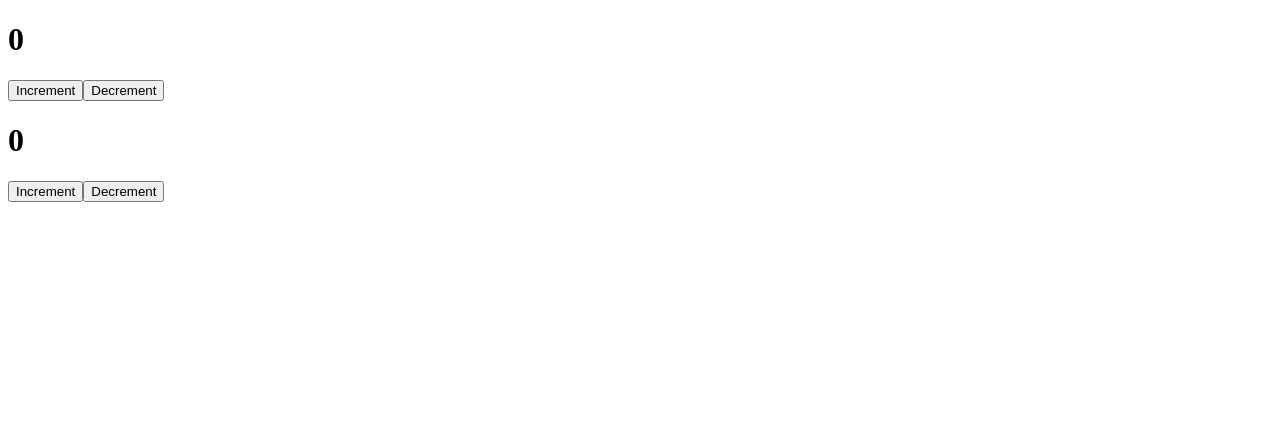
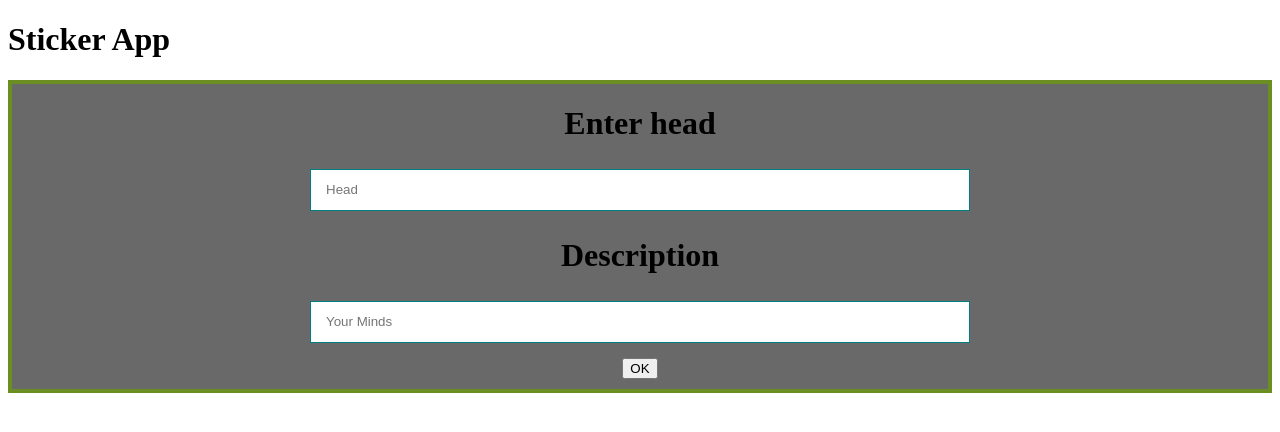
Before and after one commit to godoxyfair/react-trainer-prj, a React (Create React App) app: page / in a window 1280 px wide. Shown: the top 432 px of the page. Built offline with nearby package versions, Linux system fonts and the light colour scheme.

Commit message:
trainer react prj

```diff
--- a/package.json
+++ b/package.json
@@ -6,6 +6,7 @@
     "@testing-library/jest-dom": "^5.16.4",
     "@testing-library/react": "^13.2.0",
     "@testing-library/user-event": "^13.5.0",
+    "@types/react": "^18.0.9",
     "react": "^18.1.0",
     "react-dom": "^18.1.0",
     "react-scripts": "5.0.1",
--- a/src/App.js
+++ b/src/App.js
@@ -3,6 +3,8 @@ import {useRef} from "react";
 import {useState} from "react";
 import Counter from "./components/Counter";
 import Logo from "./components/Logo";
+import Sticker from "./components/Sticker";
+import MyInput from "./components/UI/input/MyInput";
 
 
 
@@ -11,11 +13,11 @@ function App() {
   const [value, setValue] = useState('MAY');
 
 
-
   return (
     <div className="App">
-        <Counter/>
-        <Counter/>
+        <h1>Sticker App</h1>
+        <Sticker/>
+
     </div>
   );
 }
--- /dev/null
+++ b/src/components/Sticker.jsx
@@ -0,0 +1,24 @@
+
+import React, {useState} from 'react';
+import MyInput from "./UI/input/MyInput";
+import MyButton from "./UI/button/MyButton";
+import classes from "./Sticker.module.css";
+
+const Sticker = () => {
+    const [text, setText] = useState('Description');
+    const [head, setHead] = useState('Enter Head')
+
+    return (
+        <div className={classes.mySticker}>
+            <h1>Enter head</h1>
+            <MyInput type="text"
+                     placeholder="Head"/>
+            <h1>Description</h1>
+            <MyInput type="text"
+                     placeholder="Your Minds"/>
+            <MyButton/>
+        </div>
+    );
+};
+
+export default Sticker;
--- /dev/null
+++ b/src/components/Sticker.module.css
@@ -0,0 +1,7 @@
+.mySticker {
+    border: 4px solid olivedrab;
+    margin-top: 10px;
+    margin-bottom: 10px;
+    background-color: dimgray;
+    text-align: center;
+}
--- /dev/null
+++ b/src/components/UI/button/MyButton.jsx
@@ -0,0 +1,12 @@
+import React from 'react';
+import classes from "./MyButtton.module.css";
+
+const MyButton = () => {
+    return (
+        <div className={classes.myBtn}>
+            <button>OK</button>
+        </div>
+    );
+};
+
+export default MyButton;
--- /dev/null
+++ b/src/components/UI/button/MyButtton.module.css
@@ -0,0 +1,3 @@
+.myBtn {
+    margin: 10px;
+}
--- /dev/null
+++ b/src/components/UI/input/MyInput.jsx
@@ -0,0 +1,11 @@
+import React from 'react';
+import classes from './MyInput.module.css';
+
+const MyInput = React.forwardRef((props,ref) => {
+    return (
+        <input ref={ref} className={classes.myInput} {...props}/>
+
+    );
+});
+
+export default MyInput;
--- /dev/null
+++ b/src/components/UI/input/MyInput.module.css
@@ -0,0 +1,7 @@
+.myInput {
+    width: 50%;
+    padding: 5px 15px;
+    margin: 5px 0;
+    border: 1px solid teal;
+    height:30px;
+}
```
Also changed, not shown: 1 other file (tests, documents, lock files or other folders).
